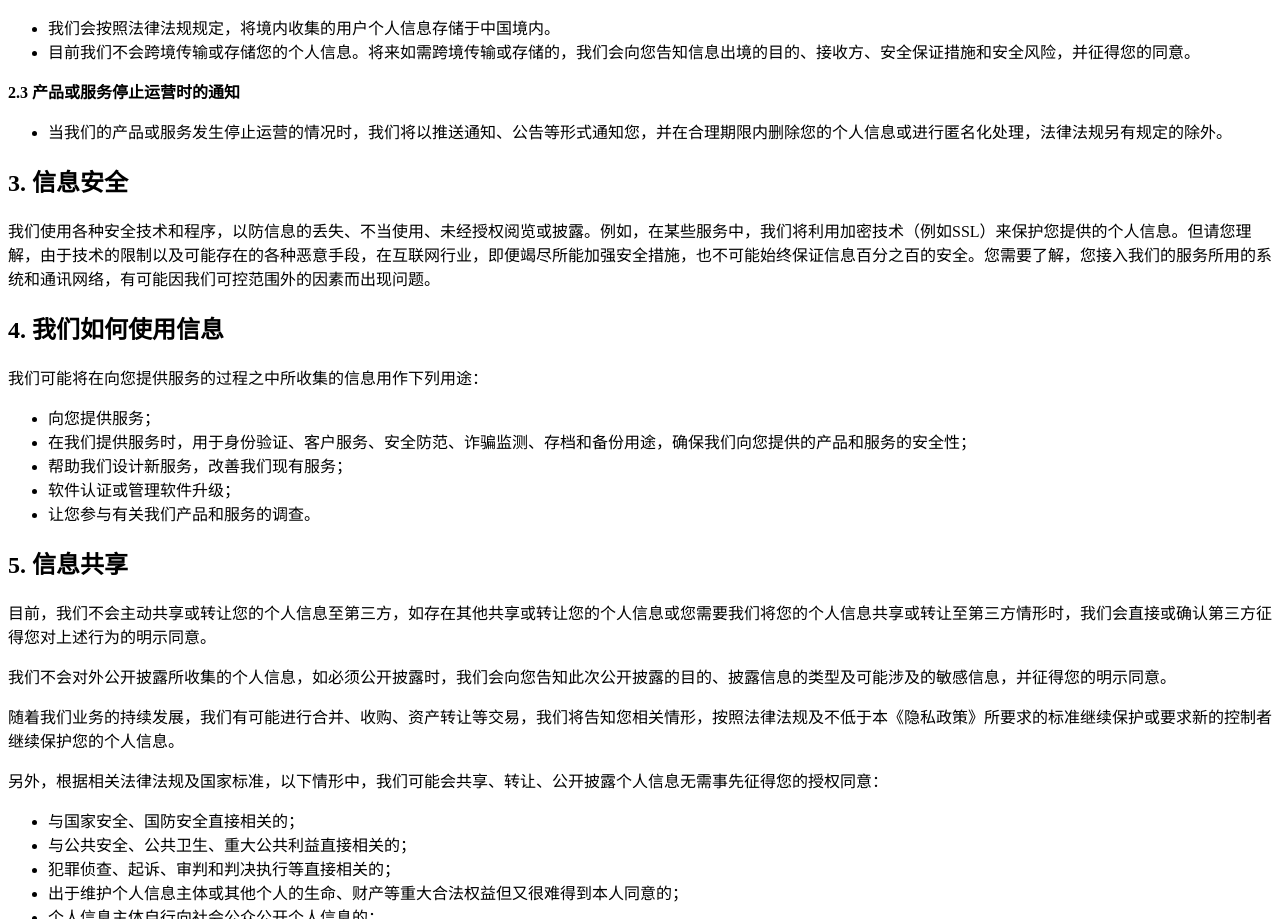
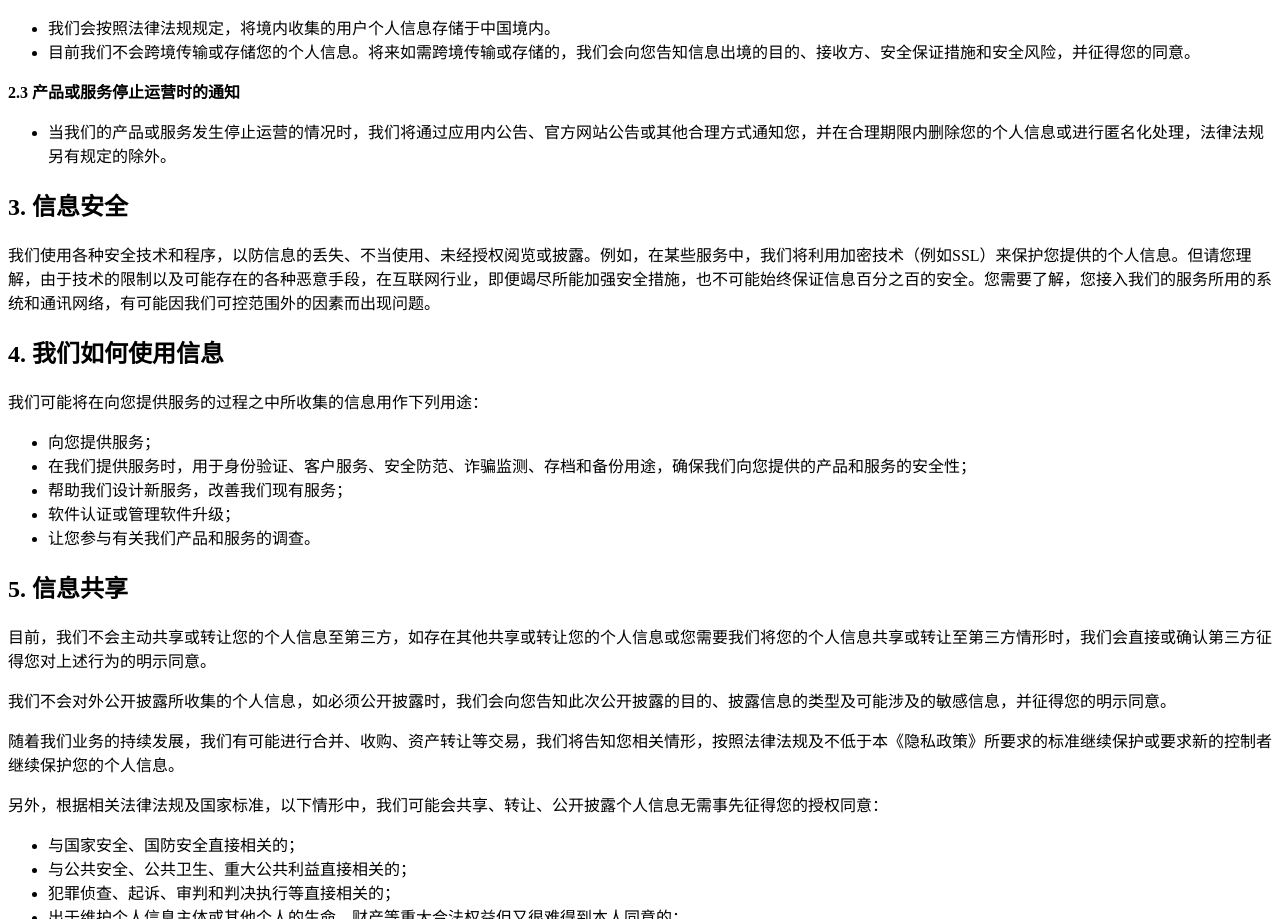
Before and after one commit to jnckjian/jnckjian.github.io, a plain HTML site: page index.html in a window 1280 px wide. Shown: the part 1246-2165 px from the top of the page. Drawn offline with Linux system fonts and the light colour scheme.

Commit message:
Update index.html

```diff
--- a/index.html
+++ b/index.html
@@ -85,7 +85,7 @@
 <strong>2.3 产品或服务停止运营时的通知</strong>
 <ul>
     <li>
-        当我们的产品或服务发生停止运营的情况时，我们将以推送通知、公告等形式通知您，并在合理期限内删除您的个人信息或进行匿名化处理，法律法规另有规定的除外。
+        当我们的产品或服务发生停止运营的情况时，我们将通过应用内公告、官方网站公告或其他合理方式通知您，并在合理期限内删除您的个人信息或进行匿名化处理，法律法规另有规定的除外。
     </li>
 </ul>
 
```
